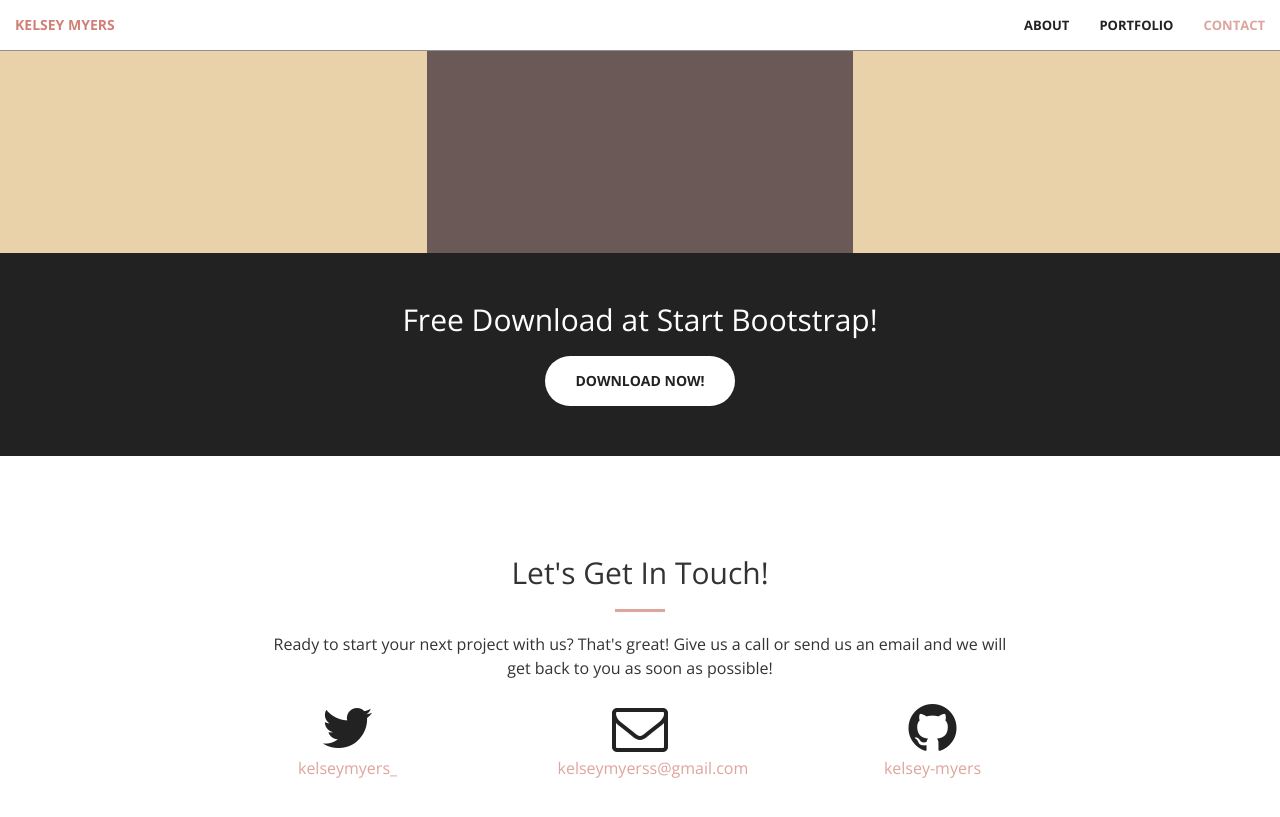
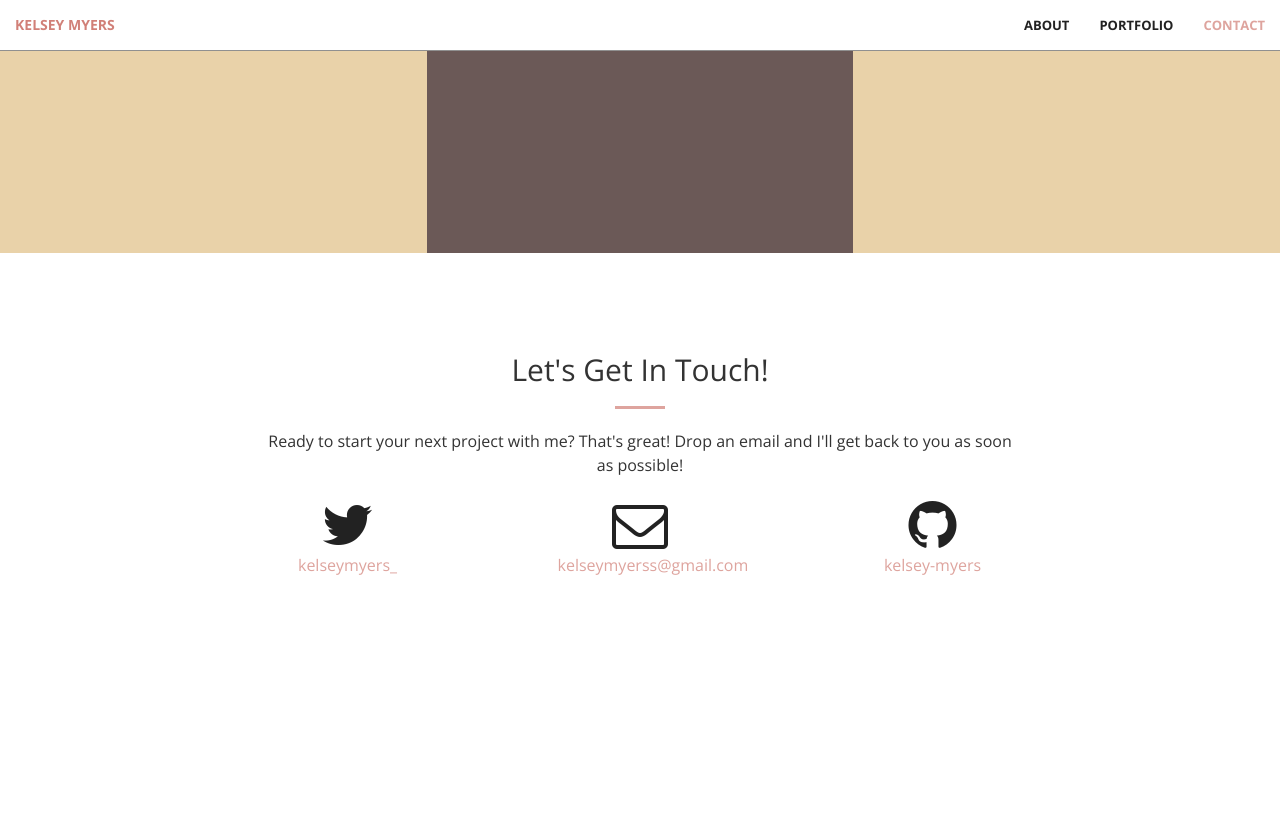
Before and after one commit to kelsey-myers/github-pages, a Jekyll site: the page built from index.html, in a window 1280 px wide and 900 px high, scrolled down 1596 px. Shown: the top 817 px of the window. Built offline with Jekyll 4.4.1, drawn with Linux system fonts in a browser that asks for light colours; after the commit the page ends 2293 px from its top, so only the background shows below that.

Commit message:
Removed aside and changes to contact page

```diff
--- a/_includes/call-to-action.html
+++ b/_includes/call-to-action.html
@@ -5,7 +5,7 @@
                 <h2 class="section-heading">About the Developer</h2>
                 <hr class="light">
                 <p class="text-faded">Hi! I'm Kelsey, a 21 year-old developer from London. I'm a recent law graduate who has been programming for a few months now, specialising in HTML, CSS, Javascript and learning many more. I'm currently completing my Master's degree in Computer Science and hope to establish a career in software development! In the meantime though, I enjoy creating websites for clients and working on my own personal projects. Feel free to browse what I've created and get in contact if you'd like some work done!</p>
-                <a href="#portfolio" class="btn btn-default btn-xl">View Projects</a>
+                <a href="#portfolio" class="btn btn-default btn-xl page-scroll">View Projects</a>
             </div>
         </div>
     </div>
--- a/_includes/contact.html
+++ b/_includes/contact.html
@@ -4,7 +4,7 @@
             <div class="col-lg-8 col-lg-offset-2 text-center">
                 <h2 class="section-heading">Let's Get In Touch!</h2>
                 <hr class="primary">
-                <p>Ready to start your next project with us? That's great! Give us a call or send us an email and we will get back to you as soon as possible!</p>
+                <p>Ready to start your next project with me? That's great! Drop an email and I'll get back to you as soon as possible!</p>
             </div>
 	        <div class="col-lg-2 col-lg-offset-2 text-center">
             <a href="https://twitter.com/{{ site.twitter_username }}">
--- a/_layouts/front.html
+++ b/_layouts/front.html
@@ -8,7 +8,6 @@
   {% include header.html %}
   {% include call-to-action.html %}
   {% include portfolio.html %}
-  {% include aside.html %}
   {% include contact.html %}
   {% include scripts.html %}
 </body>
```
